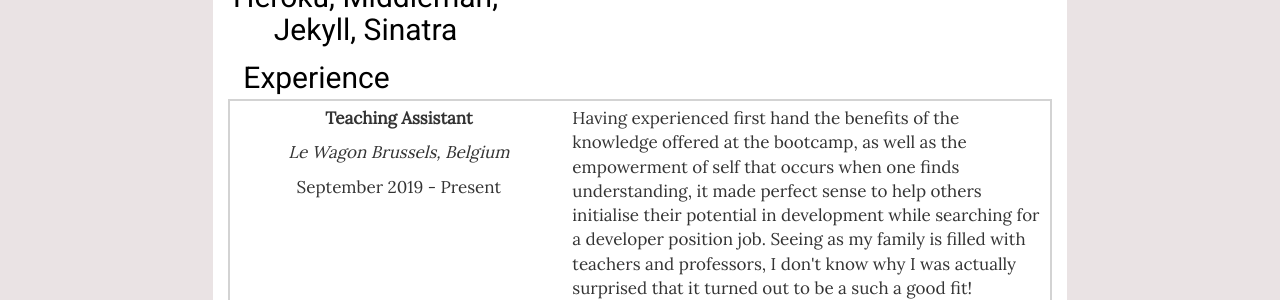
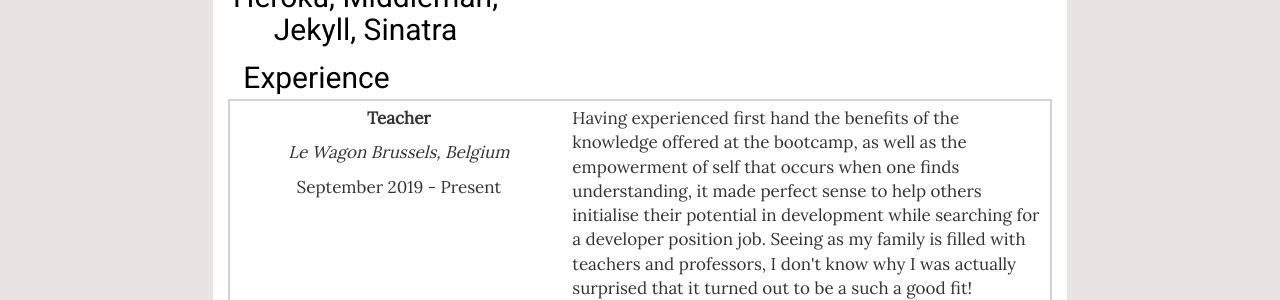
Before and after one commit to Disco-Chef/portfolio-test-jekyll, a Jekyll site: the page built from index.markdown, in a window 1280 px wide. Shown: the part 404-704 px from the top of the page. Built offline with Jekyll 4.4.1, drawn with Linux system fonts in a browser that asks for light colours; nearby versions of some CDN libraries.

Commit message:
Update index.markdown

```diff
--- a/index.markdown
+++ b/index.markdown
@@ -40,7 +40,7 @@ layout: default
     <div class="section past-work-or-education">
     <div class="what-when">
       <div class="title">
-        <p>Teaching Assistant</p>
+        <p>Teacher</p>
       </div>
       <div class="location">
         <p>Le Wagon Brussels, Belgium</p>
```
